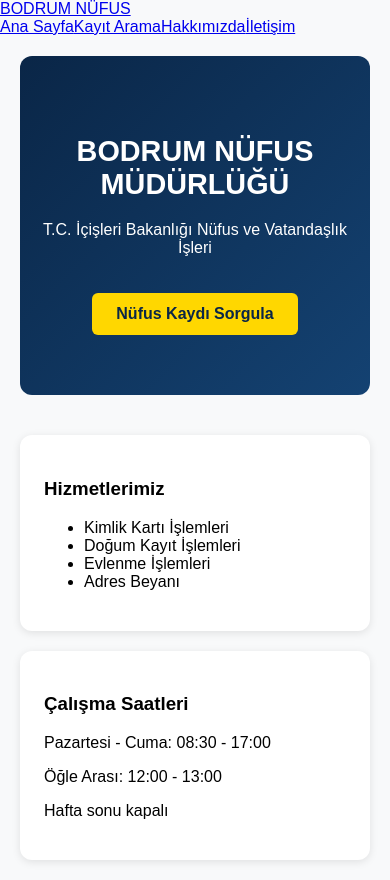
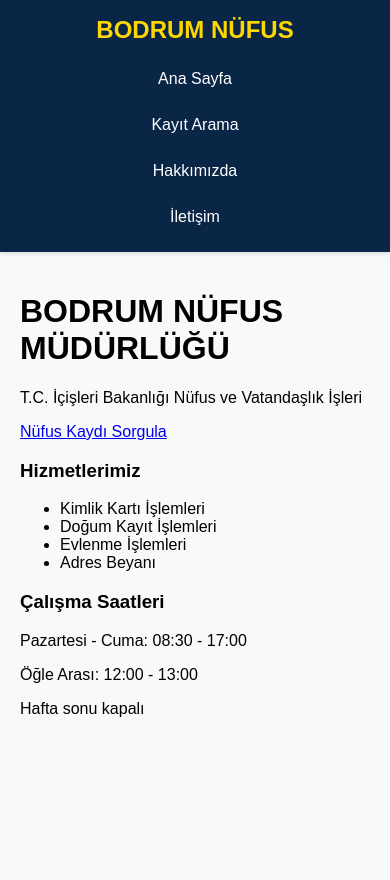
Before and after one commit to zrroayb/reactnufustest, a React (Create React App) app: page /bodrum-nufus/ in a window 390 px wide. After the commit the page ends 844 px from the top, so only its background shows below. Built offline with nearby package versions, Linux system fonts and the light colour scheme; the HTML template or start-up script is replaced by a standard one.

Commit message:
Added new pages and navigation

```diff
--- a/src/App.css
+++ b/src/App.css
@@ -1,323 +1,92 @@
-/* General Styles */
+/* Navigation Styles */
+.main-nav {
+  background: #0A2647;
+  padding: 1rem 0;
+  box-shadow: 0 2px 4px rgba(0, 0, 0, 0.1);
+}
+
+.nav-container {
+  max-width: 1200px;
+  margin: 0 auto;
+  padding: 0 20px;
+  display: flex;
+  justify-content: space-between;
+  align-items: center;
+}
+
+.nav-logo {
+  color: #FFD700;
+  text-decoration: none;
+  font-size: 1.5rem;
+  font-weight: bold;
+}
+
+.nav-links {
+  display: flex;
+  gap: 20px;
+}
+
+.nav-link {
+  color: white;
+  text-decoration: none;
+  padding: 8px 16px;
+  border-radius: 4px;
+  transition: background-color 0.3s;
+}
+
+.nav-link:hover {
+  background-color: rgba(255, 255, 255, 0.1);
+}
+
+/* Main Content Styles */
+.main-content {
+  max-width: 1200px;
+  margin: 0 auto;
+  padding: 20px;
+}
+
+/* Responsive Design */
+@media screen and (max-width: 768px) {
+  .nav-container {
+    flex-direction: column;
+    gap: 1rem;
+    text-align: center;
+  }
+
+  .nav-links {
+    flex-direction: column;
+    gap: 0.5rem;
+  }
+
+  .nav-link {
+    display: block;
+    padding: 10px;
+  }
+}
+
+/* Make sure these base styles are present */
 body {
-  background-color: #F8F9FA;
   margin: 0;
   padding: 0;
   font-family: 'Poppins', sans-serif;
+  background-color: #F8F9FA;
 }
 
 .app-container {
   min-height: 100vh;
-  background-color: #F8F9FA;
+  display: flex;
+  flex-direction: column;
 }
 
-.main-content {
-  padding: 20px;
-  max-width: 1200px;
-  margin: 0 auto;
-}
-
-.content-card {
-  background-color: white;
-  border-radius: 12px;
-  padding: 24px;
-  box-shadow: 0 0 20px rgba(0, 0, 0, 0.05);
-}
-
-.page-title {
-  color: #0A2647;
-  text-align: center;
-  font-size: 1.8rem;
-  font-weight: 600;
-  margin-bottom: 2rem;
-  position: relative;
-}
-
-.page-title::after {
-  content: '';
-  position: absolute;
-  bottom: -10px;
-  left: 50%;
-  transform: translateX(-50%);
-  width: 60px;
-  height: 4px;
-  background-color: #FFD700;
-  border-radius: 2px;
-}
-
-/* Table Styles */
-.table-container {
-  overflow-x: auto;
-  margin-top: 20px;
-}
-
-.data-table {
-  width: 100%;
-  border-collapse: collapse;
-  margin-top: 1rem;
-}
-
-.data-table th {
-  background-color: #f5f5f5;
-  color: #1976d2;
-  font-weight: bold;
-  padding: 12px;
-  text-align: left;
-}
-
-.data-table td {
-  padding: 12px;
-  border-bottom: 1px solid #eee;
-}
-
-.data-table tr:nth-child(odd) {
-  background-color: #fafafa;
-}
-
-.data-table tr:hover {
-  background-color: #f0f7ff;
-  cursor: pointer;
-}
-
-.table-image {
-  width: 50px;
-  height: 50px;
-  object-fit: cover;
-  border-radius: 4px;
-}
-
-/* Mobile Card View */
-.mobile-card-container {
-  display: none;
-}
-
-.mobile-card {
-  background-color: white;
-  border-radius: 8px;
-  padding: 16px;
-  margin-bottom: 16px;
-  box-shadow: 0 2px 4px rgba(0, 0, 0, 0.1);
-}
-
-.mobile-card:hover {
-  transform: translateY(-2px);
-  box-shadow: 0 4px 8px rgba(0, 0, 0, 0.1);
-  transition: all 0.2s;
-}
-
-.mobile-card-content {
-  display: flex;
-  gap: 16px;
-}
-
-.mobile-card-image {
-  width: 60px;
-  height: 60px;
-  object-fit: cover;
-  border-radius: 4px;
-}
-
-.mobile-card-details {
-  flex: 1;
-}
-
-.mobile-card-row {
-  margin-bottom: 8px;
-}
-
-.mobile-card-label {
-  font-weight: bold;
-  color: #666;
-  margin-right: 8px;
-}
-
-/* Responsive Design */
-@media screen and (max-width: 768px) {
-  .main-content {
-    padding: 10px;
-  }
-
-  .content-card {
-    padding: 16px;
-  }
-
-  .page-title {
-    font-size: 1.4rem;
-  }
-
-  .table-container {
-    display: none;
-  }
-
-  .mobile-card-container {
-    display: block;
-  }
-}
-
-/* Search Bar Styles */
-.search-container {
-  margin: 20px 0;
-}
-
-.search-input {
-  width: 100%;
-  padding: 12px;
-  border: 1px solid #ddd;
-  border-radius: 8px;
-  font-size: 1rem;
-}
-
-/* Modal Styles */
-.modal-container {
-  position: fixed;
-  top: 0;
-  left: 0;
-  right: 0;
-  bottom: 0;
-  background-color: rgba(0, 0, 0, 0.5);
-  display: flex;
-  justify-content: center;
-  align-items: center;
-  z-index: 1000;
-}
-
-.modal-content {
-  background-color: white;
-  padding: 24px;
-  border-radius: 12px;
-  max-width: 90%;
-  max-height: 90vh;
-  overflow-y: auto;
-}
-
-.modal-header {
-  display: flex;
-  justify-content: space-between;
-  align-items: center;
-  margin-bottom: 16px;
-}
-
-.modal-close {
-  cursor: pointer;
-  padding: 8px;
-}
-
-.modal-image {
-  max-width: 100%;
-  height: auto;
-  border-radius: 8px;
-  margin-bottom: 16px;
-}
-
-/* Add these new styles to your existing App.css */
-
-/* Home Page Styles */
-.home-container {
+/* Page Container Styles */
+.page-container {
   padding: 20px;
 }
 
-.hero-section {
-  background: linear-gradient(135deg, #0A2647 0%, #144272 100%);
-  color: white;
-  padding: 60px 20px;
-  text-align: center;
-  border-radius: 12px;
-  margin-bottom: 40px;
-}
-
-.hero-section h1 {
-  font-size: 2.5rem;
-  margin-bottom: 20px;
-}
-
-.hero-button {
-  display: inline-block;
-  padding: 12px 24px;
-  background-color: #FFD700;
-  color: #0A2647;
-  text-decoration: none;
-  border-radius: 6px;
-  font-weight: bold;
-  margin-top: 20px;
-  transition: all 0.3s ease;
-}
-
-.hero-button:hover {
-  transform: translateY(-2px);
-  box-shadow: 0 4px 8px rgba(0, 0, 0, 0.2);
-}
-
-.info-section {
-  display: grid;
-  grid-template-columns: repeat(auto-fit, minmax(300px, 1fr));
-  gap: 20px;
-  margin-top: 40px;
-}
-
-.info-card {
+.content-section {
   background: white;
   padding: 24px;
   border-radius: 12px;
   box-shadow: 0 2px 8px rgba(0, 0, 0, 0.1);
+  margin-top: 20px;
 }
-
-/* Contact Page Styles */
-.contact-container {
-  display: grid;
-  grid-template-columns: repeat(auto-fit, minmax(300px, 1fr));
-  gap: 40px;
-  padding: 20px;
-}
-
-.contact-info {
-  background: white;
-  padding: 24px;
-  border-radius: 12px;
-  box-shadow: 0 2px 8px rgba(0, 0, 0, 0.1);
-}
-
-.contact-form {
-  background: white;
-  padding: 24px;
-  border-radius: 12px;
-  box-shadow: 0 2px 8px rgba(0, 0, 0, 0.1);
-}
-
-.form-group {
-  margin-bottom: 16px;
-}
-
-.form-group input,
-.form-group textarea {
-  width: 100%;
-  padding: 12px;
-  border: 1px solid #ddd;
-  border-radius: 6px;
-  font-size: 1rem;
-}
-
-.submit-button {
-  background: #0A2647;
-  color: white;
-  border: none;
-  padding: 12px 24px;
-  border-radius: 6px;
-  cursor: pointer;
-  font-weight: bold;
-  transition: all 0.3s ease;
-}
-
-.submit-button:hover {
-  background: #144272;
-}
-
-/* Responsive Design */
-@media screen and (max-width: 768px) {
-  .hero-section h1 {
-    font-size: 1.8rem;
-  }
-
-  .contact-container {
-    grid-template-columns: 1fr;
-  }
-}
--- a/src/App.js
+++ b/src/App.js
@@ -3,19 +3,23 @@ import { BrowserRouter as Router, Routes, Route } from "react-router-dom";
 import Navigation from "./components/Navigation";
 import Home from "./pages/Home";
 import Search from "./pages/Search";
+import About from "./pages/About";
 import "./App.css";
 
 function App() {
   return (
+    <div className="app-container">
       <Router basename="/bodrum-nufus">
-      <div className="app-container">
         <Navigation />
+        <div className="main-content">
           <Routes>
-          <Route path="/" element={<Home />} />
+            <Route exact path="/" element={<Home />} />
             <Route path="/search" element={<Search />} />
+            <Route path="/about" element={<About />} />
           </Routes>
         </div>
       </Router>
+    </div>
   );
 }
 
```
Lines whose indentation alone changed are shown as unchanged.
